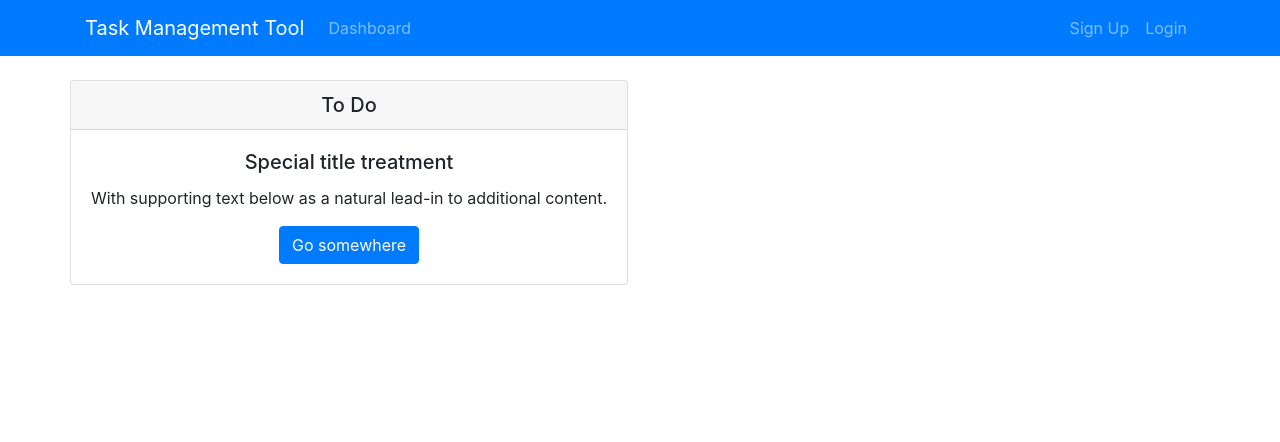
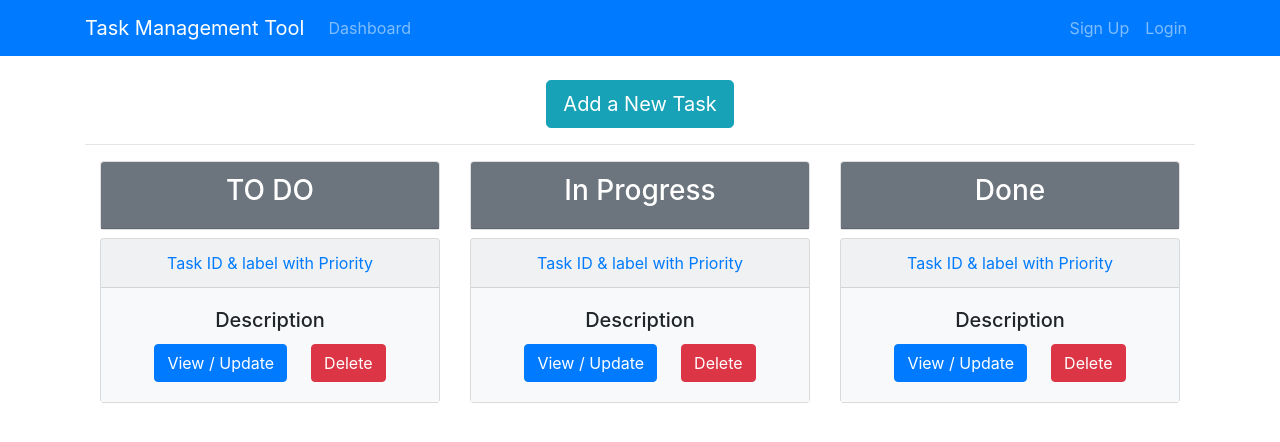
Before and after one commit to rahulraj25/task-management-frontend, a React (Create React App) app: page /dashboard in a window 1280 px wide. Shown: the top 442 px of the page. Built offline with nearby package versions, Linux system fonts and the light colour scheme.

Commit message:
Added Task pages and routing

```diff
--- a/src/App.js
+++ b/src/App.js
@@ -4,13 +4,16 @@ import "./App.css";
 import "bootstrap/dist/css/bootstrap.min.css";
 import Header from "./components/layout/Header";
 import Dashboard from "./components/Dashboard";
+import { BrowserRouter as Router, Route } from "react-router-dom";
 
 function App() {
   return (
-    <div className="App">
-      <Header />
-      <Dashboard />
-    </div>
+    <Router>
+      <div className="App">
+        <Header />
+        <Route exact path="/dashboard" component={Dashboard} />
+      </div>
+    </Router>
   );
 }
 
--- a/src/components/Dashboard.js
+++ b/src/components/Dashboard.js
@@ -1,24 +1,14 @@
 import React, { Component } from "react";
+import TaskList from "../components/task/TaskList";
+import { AddTaskButton } from "./task/AddTaskButton";
 
 class Dashboard extends Component {
   render() {
     return (
       <div className="container">
-        <div className="row">
-          <div className="card">
-            <h5 className="card-header">To Do</h5>
-            <div className="card-body">
-              <h5 className="card-title">Special title treatment</h5>
-              <p className="card-text">
-                With supporting text below as a natural lead-in to additional
-                content.
-              </p>
-              <a href="#" className="btn btn-primary">
-                Go somewhere
-              </a>
-            </div>
-          </div>
-        </div>
+        <AddTaskButton />
+        <hr />
+        <TaskList />
       </div>
     );
   }
--- /dev/null
+++ b/src/components/task/AddTaskButton.js
@@ -0,0 +1,14 @@
+import React from "react";
+import { Link } from "react-router-dom";
+
+export const AddTaskButton = () => {
+  return (
+    <React.Fragment>
+      <Link to="/addTask" className="btn btn-lg btn-info">
+        Add a New Task
+      </Link>
+    </React.Fragment>
+  );
+};
+
+export default AddTaskButton;
--- /dev/null
+++ b/src/components/task/TaskList.js
@@ -0,0 +1,72 @@
+import React, { Component } from "react";
+import { Link } from "react-router-dom";
+
+class TaskList extends Component {
+  render() {
+    return (
+      <div className="container">
+        <div className="row">
+          <div class="col-md-4">
+            <div class="card text-center mb-2">
+              <div class="card-header bg-secondary text-white">
+                <h3>TO DO</h3>
+              </div>
+            </div>
+            <div class="card mb-1 bg-light">
+              <div class="card-header text-primary">
+                Task ID & label with Priority
+              </div>
+              <div class="card-body bg-light">
+                <h5 class="card-title">Description</h5>
+                <Link to="/updateTask" class="btn btn-primary">
+                  View / Update
+                </Link>
+                <button class="btn btn-danger ml-4">Delete</button>
+              </div>
+            </div>
+          </div>
+          <div class="col-md-4">
+            <div class="card text-center mb-2">
+              <div class="card-header bg-secondary text-white">
+                <h3>In Progress</h3>
+              </div>
+            </div>
+            <div class="card mb-1 bg-light">
+              <div class="card-header text-primary">
+                Task ID & label with Priority
+              </div>
+              <div class="card-body bg-light">
+                <h5 class="card-title">Description</h5>
+                <a href="" class="btn btn-primary">
+                  View / Update
+                </a>
+                <button class="btn btn-danger ml-4">Delete</button>
+              </div>
+            </div>
+          </div>
+          <div class="col-md-4">
+            <div class="card text-center mb-2">
+              <div class="card-header bg-secondary text-white">
+                <h3>Done</h3>
+              </div>
+            </div>
+            <div class="card mb-1 bg-light">
+              <div class="card-header text-primary">
+                Task ID & label with Priority
+              </div>
+              <div class="card-body bg-light">
+                <h5 class="card-title">Description</h5>
+                <a href="" class="btn btn-primary">
+                  View / Update
+                </a>
+                <button class="btn btn-danger ml-4">Delete</button>
+              </div>
+            </div>
+          </div>
+        </div>
+      </div>
+    );
+  }
+}
+
+export default TaskList;
```
Also changed, not shown: src/components/task/AddTask.js (added, +13 -0 lines), src/components/task/UpdateTask.js (added, +13 -0 lines).
